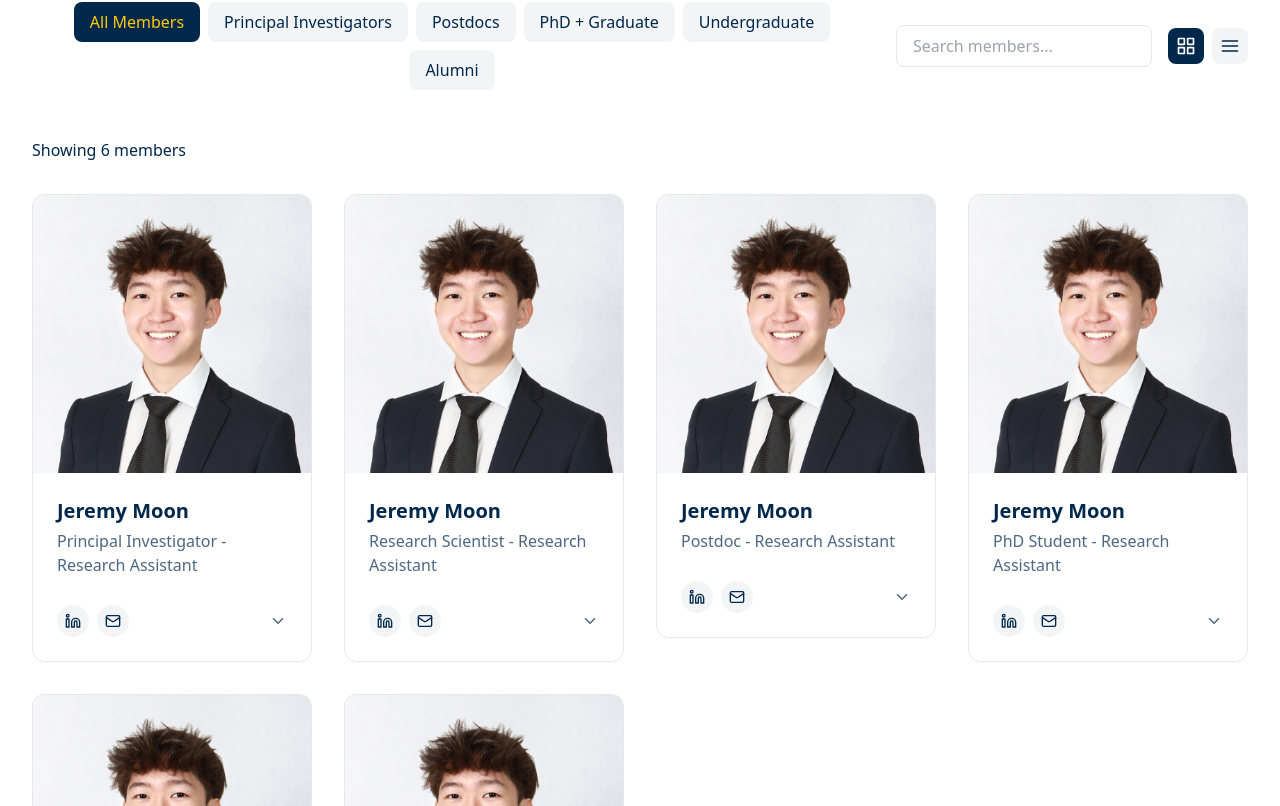
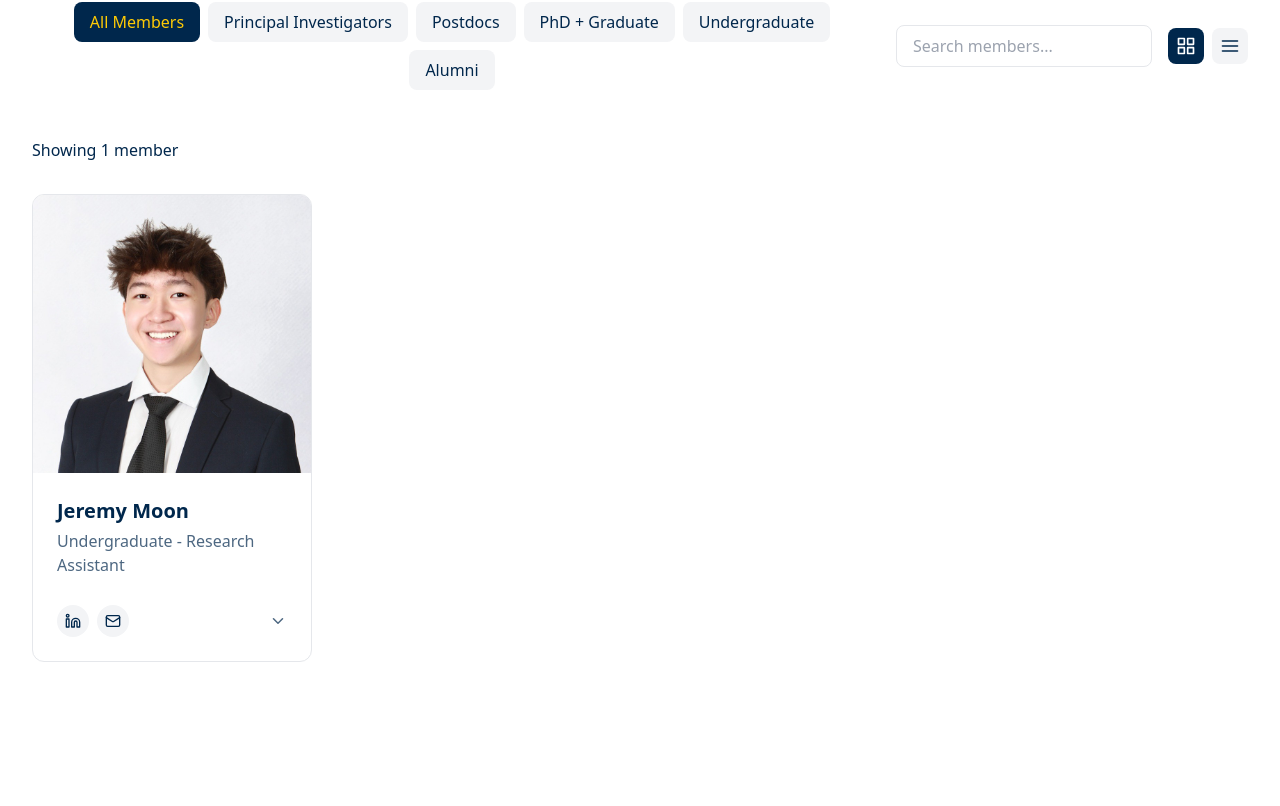
Before and after one commit to jere67/aims-website, a Next.js app: page /members in a window 1280 px wide. Shown: the part 394-1200 px from the top of the page. Built offline with nearby package versions, Linux system fonts and the light colour scheme.

Commit message:
refactor member pages to include more detail

```diff
--- a/app/members/[slug]/MemberPageClient.tsx
+++ b/app/members/[slug]/MemberPageClient.tsx
@@ -80,46 +80,48 @@ export default function MemberPageClient({ member }: { member: any }) {
             transition={{ duration: 0.5, delay: 0.4 }}
             className="space-y-8"
           >
-            {/* TODO: move contact info to members.ts */}
             <div className="bg-gray-50 rounded-xl p-6 border border-gray-100">
               <h2 className="text-lg font-semibold text-blue-michigan mb-4">Contact & Info</h2>
               <div className="space-y-4">
                 <div className="flex items-start gap-3">
                   <MapPin className="w-5 h-5 text-blue-michigan/70 mt-1" />
                   <div>
-                    <p className="text-blue-michigan">Nuclear Engineering and Radiological Sciences</p>
-                    <p className="text-blue-michigan/70">University of Michigan</p>
+                    <p className="text-blue-michigan">{member.department}</p>
                   </div>
                 </div>
                 <div className="flex items-center gap-3">
                   <Calendar className="w-5 h-5 text-blue-michigan/70" />
-                  <p className="text-blue-michigan">Joined 2023</p>
+                  <p className="text-blue-michigan">Joined {member.joinedDate}</p>
                 </div>
               </div>
 
               <div className="flex gap-2 mt-6">
                 <a
-                  href={`mailto:${member.email || ""}`}
+                  href={`mailto:${member.email}`}
                   className="p-2 rounded-lg bg-blue-michigan text-yellow-maize hover:bg-blue-michigan/90 transition"
                 >
                   <Mail className="w-5 h-5" />
                 </a>
+                {member.linkedin && (
                   <a
-                  href="#"
+                    href={member.linkedin}
                     target="_blank"
                     rel="noopener noreferrer"
                     className="p-2 rounded-lg bg-blue-michigan text-yellow-maize hover:bg-blue-michigan/90 transition"
                   >
                     <Linkedin className="w-5 h-5" />
                   </a>
+                )}
+                {member.website && (
                   <a
-                  href="#"
+                    href={member.website}
                     target="_blank"
                     rel="noopener noreferrer"
                     className="p-2 rounded-lg bg-blue-michigan text-yellow-maize hover:bg-blue-michigan/90 transition"
                   >
                     <ExternalLink className="w-5 h-5" />
                   </a>
+                )}
               </div>
             </div>
 
@@ -182,7 +184,7 @@ export default function MemberPageClient({ member }: { member: any }) {
                       <div>
                         <h3 className="font-medium text-blue-michigan">{edu}</h3>
                         <p className="text-sm text-blue-michigan/70 mt-1">
-                          {/* can add more education details here */}
+                          {member.degree}
                         </p>
                       </div>
                     </motion.div>
--- a/data/members.ts
+++ b/data/members.ts
@@ -1,95 +1,39 @@
-// data/members.ts
 export interface TeamMember {
   id: string;
   name: string;
   email: string;
   status: string;
   role: string;
+  joinedDate: string;
   imageUrl: string;
   heroImageUrl: string;
   bio: string;
   interests?: string[];
   education?: string[];
+  degree?: string;
+  department: string;
+  linkedin?: string;
+  website?: string;
   slug: string;
 }
 
 export const teamMembers: TeamMember[] = [
   {
-    id: "jeremy_pi",
-    name: "Jeremy Moon",
-    email: "jeremoon@umich.edu",
-    status: "Principal Investigator",
-    role: "Research Assistant",
-    imageUrl: "/people/jeremoon.jpeg",
-    heroImageUrl: "",
-    bio: "Biography here.",
-    interests: ["Artificial Intelligence", "Machine Learning"],
-    education: ["B.S.E in Data Science, 2027 - University of Michigan"],
-    slug: "jeremoon",
-  },
-  {
-    id: "jeremy_rs",
-    name: "Jeremy Moon",
-    email: "jeremoon@umich.edu",
-    status: "Research Scientist",
-    role: "Research Assistant",
-    imageUrl: "/people/jeremoon.jpeg",
-    heroImageUrl: "",
-    bio: "Biography here.",
-    interests: ["Artificial Intelligence", "Machine Learning"],
-    education: ["B.S.E in Data Science, 2027 - University of Michigan"],
-    slug: "jeremoon",
-  },
-  {
-    id: "jeremy_pd",
-    name: "Jeremy Moon",
-    email: "jeremoon@umich.edu",
-    status: "Postdoc",
-    role: "Research Assistant",
-    imageUrl: "/people/jeremoon.jpeg",
-    heroImageUrl: "",
-    bio: "Biography here.",
-    interests: ["Artificial Intelligence", "Machine Learning"],
-    education: ["B.S.E in Data Science, 2027 - University of Michigan"],
-    slug: "jeremoon",
-  },
-  {
-    id: "jeremy_phd",
-    name: "Jeremy Moon",
-    email: "jeremoon@umich.edu",
-    status: "PhD Student",
-    role: "Research Assistant",
-    imageUrl: "/people/jeremoon.jpeg",
-    heroImageUrl: "",
-    bio: "Biography here.",
-    interests: ["Artificial Intelligence", "Machine Learning"],
-    education: ["B.S.E in Data Science, 2027 - University of Michigan"],
-    slug: "jeremoon",
-  },
-  {
-    id: "jeremy_ms",
-    name: "Jeremy Moon",
-    email: "jeremoon@umich.edu",
-    status: "Graduate",
-    role: "Research Assistant",
-    imageUrl: "/people/jeremoon.jpeg",
-    heroImageUrl: "",
-    bio: "Biography here.",
-    interests: ["Artificial Intelligence", "Machine Learning"],
-    education: ["B.S.E in Data Science, 2027 - University of Michigan"],
-    slug: "jeremoon",
-  },
-  {
-    id: "jeremy",
+    id: "jeremoon",
     name: "Jeremy Moon",
     email: "jeremoon@umich.edu",
     status: "Undergraduate",
     role: "Research Assistant",
+    joinedDate: "September 2024",
     imageUrl: "/people/jeremoon.jpeg",
     heroImageUrl: "",
-    bio: "Biography here.",
+    bio: "Hi there! I'm a sophomore attending the University of Michigan. I have a passion for giving life to my ideas and building my version of the digital world, one line of code at a time. I am a highly disciplined and results-oriented software engineer with a particular interest in data science and machine learning. I am currently pursuing a Bachelor of Science in Engineering in Data Science at the University of Michigan, where I have gained a strong foundation in data analysis, algorithms, and software engineering principles. Outside of school, you'll catch me in the gym lifting weights or boxing.",
     interests: ["Artificial Intelligence", "Machine Learning"],
-    education: ["B.S.E in Data Science, 2027 - University of Michigan"],
+    education: ["University of Michigan"],
+    degree: "B.S.E in Data Science, 2027",
+    department: "Electrical Engineering and Computer Science",
+    linkedin: "https://www.linkedin.com/in/jeremy-moon7/",
+    website: "https://jeremymoon.dev",
     slug: "jeremoon",
   },
 ];
```
Lines whose indentation alone changed are shown as unchanged.
